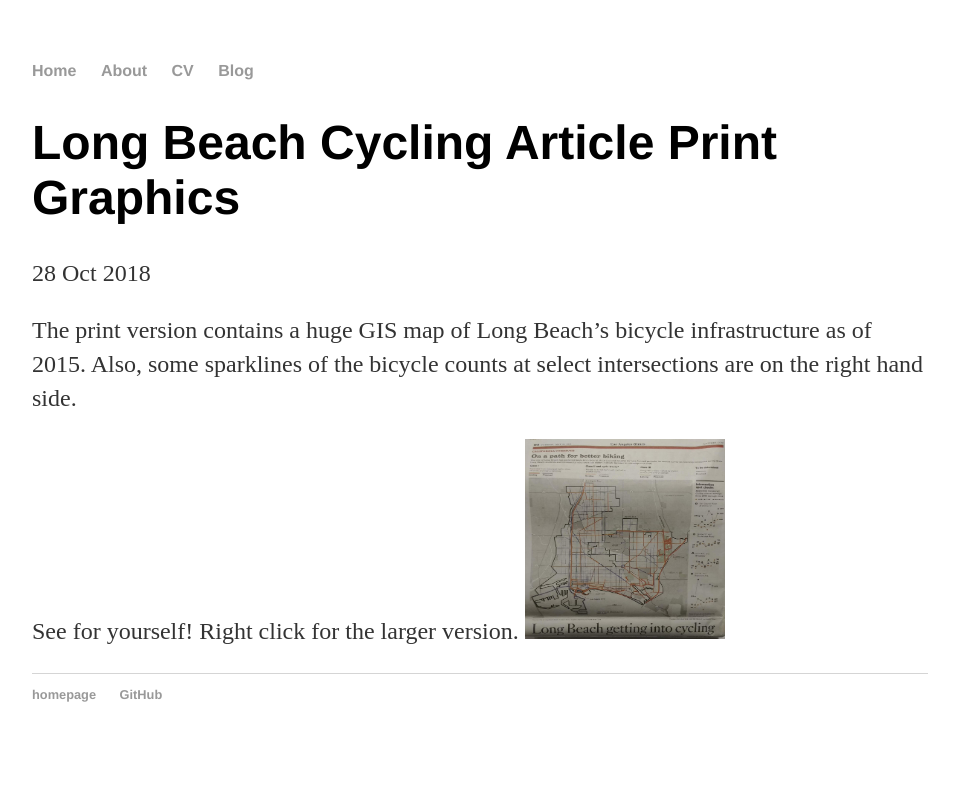
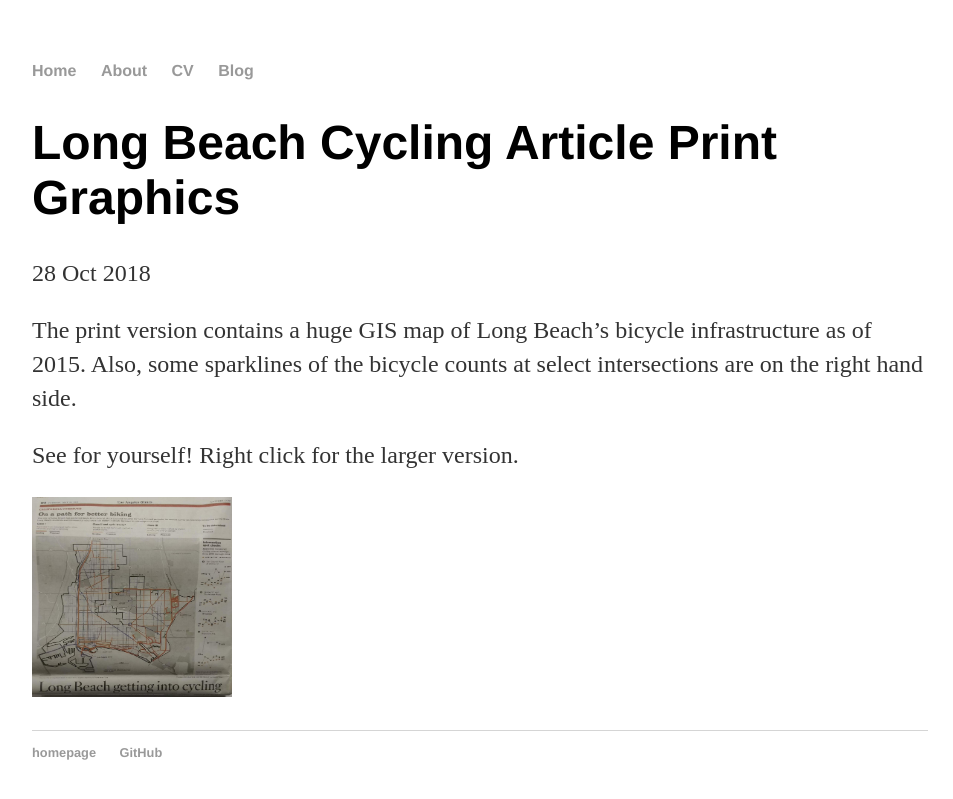
Before and after one commit to leecourt98/leecourt98.github.io, a Jekyll site: the page built from _posts/2018-10-28-longbeach-visuals.md, in a window 1280 px wide. Shown: the top 799 px of the page, without its empty margins (160-1113 px from the left). Built offline with Jekyll 4.4.1, drawn with Linux system fonts in a browser that asks for light colours.

Commit message:
Update 2018-10-28-longbeach-visuals.md

```diff
--- a/_posts/2018-10-28-longbeach-visuals.md
+++ b/_posts/2018-10-28-longbeach-visuals.md
@@ -7,4 +7,4 @@ date: 2018-10-28
 The print version contains a huge GIS map of Long Beach's bicycle infrastructure as of 2015. Also, some sparklines of the bicycle counts at select intersections are on the right hand side.
 
 See for yourself! Right click for the larger version.
-<img src="https://raw.githubusercontent.com/leecourt98/leecourt98.github.io/master/_posts/longbeach_print_visuals_r.jpg" alt="" style="width:200px;height:200px">
+<p> <img src="https://raw.githubusercontent.com/leecourt98/leecourt98.github.io/master/_posts/longbeach_print_visuals_r.jpg" alt="" style="width:200px;height:200px">
```
